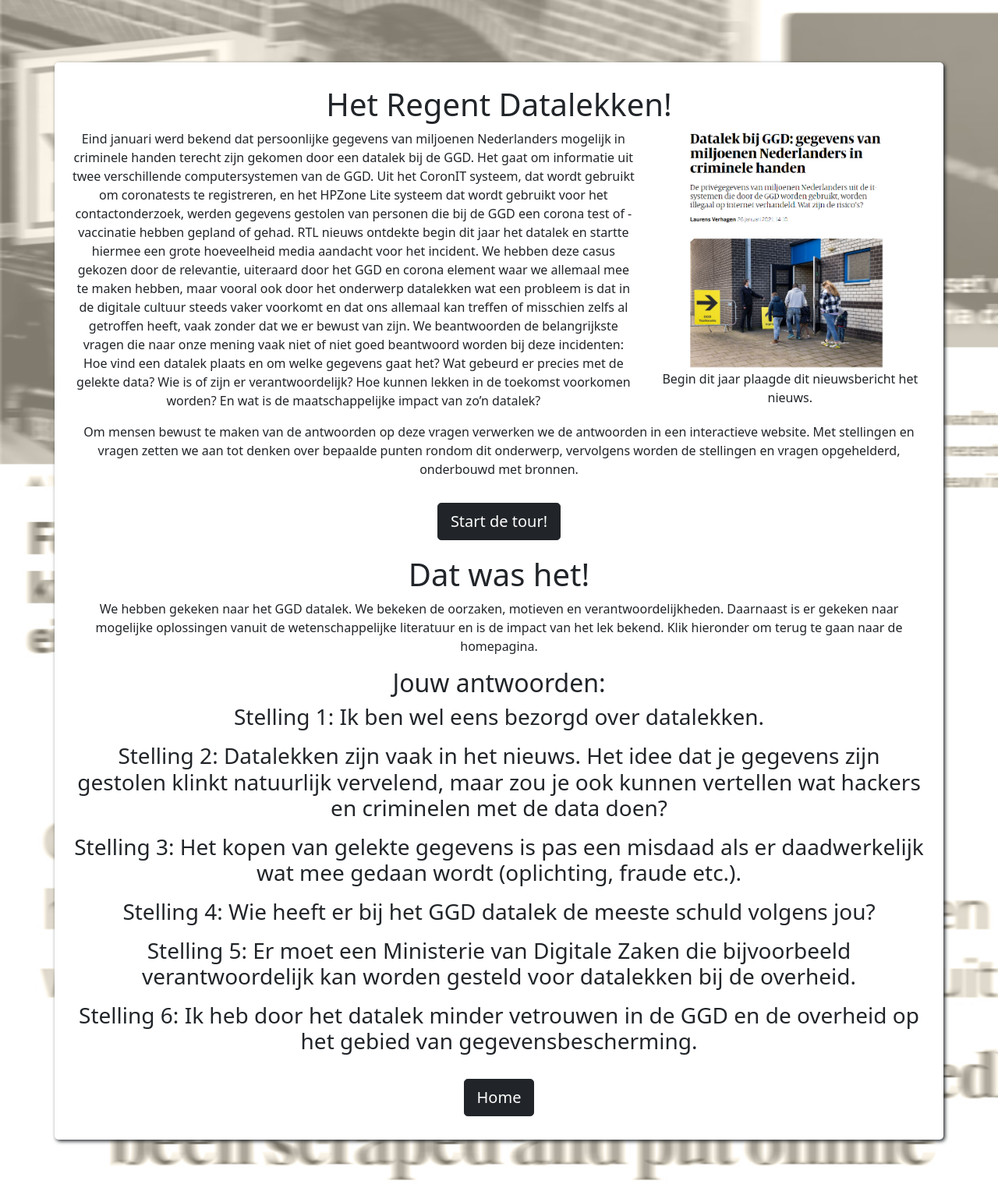
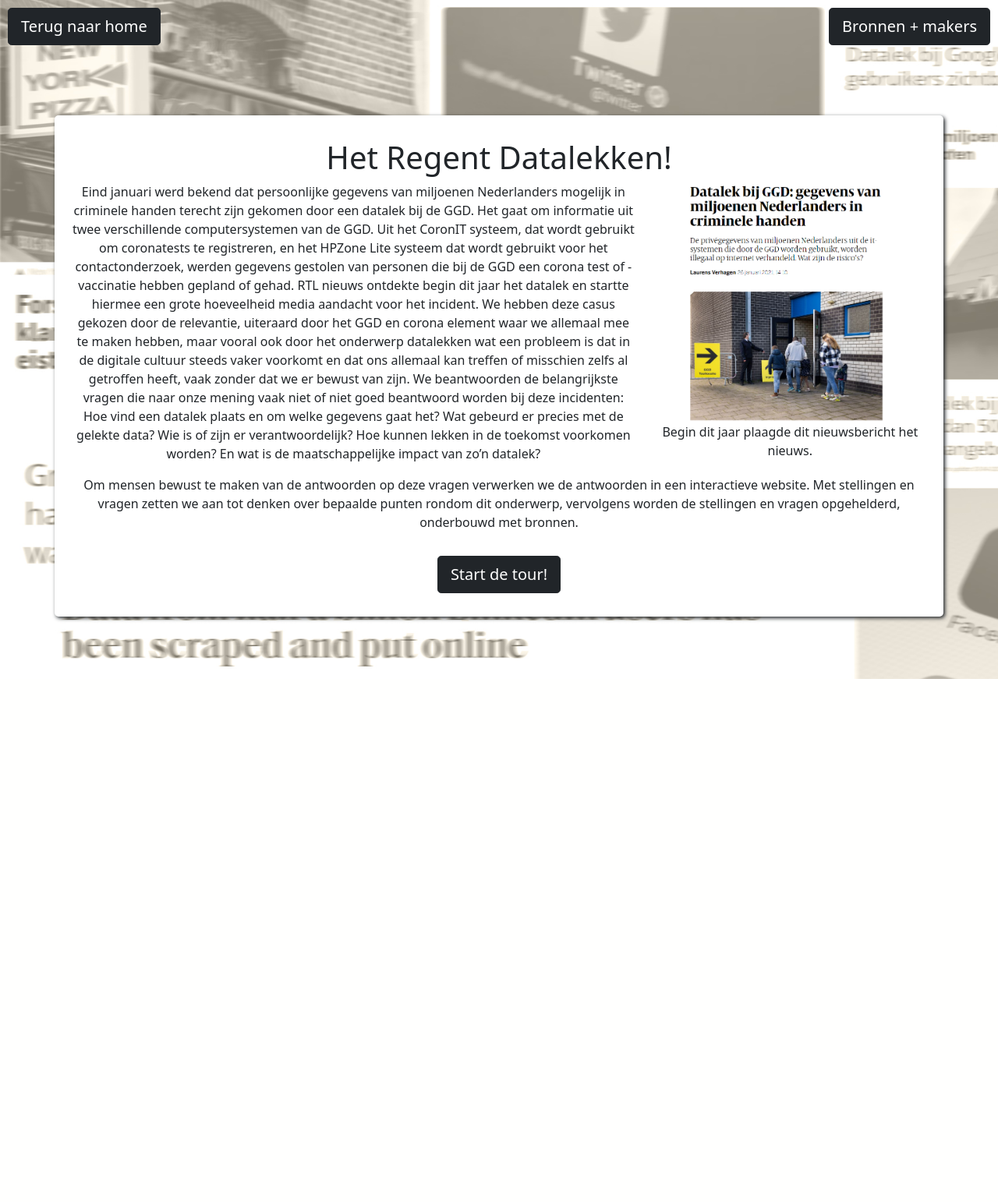
Before and after one commit to maiklarooij/HetRegentDataLekken, a Flask app: page / in a window 1280 px wide. Shown: the whole page at 78% size. After the commit the page ends 871 px from the top, so only its background shows below. Run offline with Flask 2, Linux system fonts and the light colour scheme; some libraries are stand-ins or nearby versions.

Commit message:
endversion

```diff
--- a/static/styles.css
+++ b/static/styles.css
@@ -28,3 +28,12 @@ body {
     margin-left: 25%;
     max-width: 50%;
 }
+
+#tohome {
+    margin: 10px;
+}
+
+#tobronnen {
+    margin: 10px;
+    float: right;
+}
--- a/templates/index.html
+++ b/templates/index.html
@@ -12,6 +12,9 @@
 </head>
 
 <body>
+    <button id='tohome' class="btn btn-dark btn-lg">Terug naar home</button>
+    <button id='tobronnen'class="btn btn-dark btn-lg">Bronnen + makers</button>
+
     <div class="container">
 
         <div id='home' class="screens">
@@ -182,9 +185,9 @@
             </div>
         </div>
 
-        <div id='screen12' style='display:block;' class="screens">
+        <div id='screen12' style='display:none;' class="screens">
             <h1>Dat was het!</h1>
-            <p>We hebben gekeken naar het GGD datalek. We bekeken de oorzaken, motieven en verantwoordelijkheden. Daarnaast is er gekeken naar mogelijke oplossingen vanuit de wetenschappelijke literatuur en is de impact van het lek bekend. Klik hieronder om terug te gaan naar de homepagina.</p>
+            <p>We hebben gekeken naar het GGD datalek. We bekeken de oorzaken, motieven en verantwoordelijkheden. Daarnaast is er gekeken naar mogelijke oplossingen vanuit de wetenschappelijke literatuur en is de impact van het lek bekend. Check hieronder jouw antwoorden op de stellingen. Van gedachten veranderd? Klik hieronder om terug te gaan naar de homepagina, dan kun je de stellingen opnieuw beantwoorden.</p>
             <h2>Jouw antwoorden:</h2>
 
             <h3>Stelling 1: Ik ben wel eens bezorgd over datalekken.</h3>
@@ -206,6 +209,23 @@
             <p class='stellingeind'><span id='answer6'></span></p>
 
             <button id='knop6' style='margin-top: 15px;' class="btn btn-dark btn-lg">Home</button>
+        </div>
+
+        <div id='bronnen' style='display:none;' class='screens'>
+            <h1>Makers</h1>
+            <p>Deze website is gemaakt door groep A4:</p>
+            <p>Laurens van Wijk - 12611972<br>Sem Kjaer - 12374040<br>Thijs Wiegers - 12377724<br>Maik Larooij - 12761915<br>Soufiane Zouli - 12871060<br>Mick van den Boer - 11423870</p>
+
+            <h1>Bronnen</h1>
+            <p>Alneyadi, S., Sithirasenan, E., & Muthukkumarasamy, V. (2016). A survey on data leakage prevention systems. Journal of Network and Computer Applications, 62, 137-152.</p>
+            <p>Anant, V., Donchak, L., Kaplan, J., & Soller, H. (2021, 22 januari). The consumer-data opportunity and the privacy imperative. McKinsey & Company. https://www.mckinsey.com/business-functions/risk/our-insights/the-consumer-data-opportunity-and-the-privacy-imperative</p>
+            <p>Chawan, P. M., Jadhav, P. (2019). Data Leak Prevention System: A Survey. International Research Journal of Engineering and Technology, 06(10), 197-199.</p>
+            <p>Curtis, S. R., Carre, J. R., & Jones, D. N. (2018). Consumer security behaviors and trust following a data breach. Managerial Auditing Journal, 33(4), 425–435. https://doi.org/10.1108/maj-11-2017-1692</p>
+            <p>Nouwt, S. (2021, 12 februari). Datalek bij de GGD is een les voor ons allemaal. KNMG. https://www.knmg.nl/actualiteit-opinie/columns/column/datalek-bij-de-ggd-is-een-les-voor-ons-allemaal-.htm</p>
+            <p>RTL Nieuws. (2021, 25 januari). Illegale handel in privégegevens miljoenen Nederlanders uit coronasystemen GGD. https://www.rtlnieuws.nl/nieuws/nederland/artikel/5210644/handel-gegevens-nederlanders-ggd-systemen-database-coronit-hpzone</p>
+            <p>RTL Nieuws. (2021). Privacylek coronasystemen was al maanden bekend, GGD deed niets: 'We konden overal bij'. https://www.rtlnieuws.nl/tech/artikel/5211164/ggd-corona-systemen-toegang-vog-coronit-hpzone-light  </p>
+            <p>Pérez-Morote, R., Pontones-Rosa, C., & Núñez-Chicharro, M. (2020). The effects of e-government evaluation, trust and the digital divide in the levels of e-government use in European countries. Technological Forecasting and Social Change, 154, 119973. https://doi.org/10.1016/j.techfore.2020.119973</p>
+            <button id='homefrombronnen' class="btn btn-dark btn-lg">Terug naar home</button>
         </div>
     </div>
 </body>
@@ -353,4 +373,38 @@
     document.getElementById("stelling6.2").addEventListener("click", function (){
         stelling6('Oneens');
     });
+
+    document.getElementById("tohome").addEventListener("click", function (){
+        goHome();
+    });
+
+    document.getElementById("homefrombronnen").addEventListener("click", function (){
+        goHome();
+    });
+
+    function goHome() {
+        for (let i = 1; i < 13; i++) {
+            var screen = 'screen' + i;
+            $(document.getElementById(screen)).fadeOut(1000);
+        }
+        $(document.getElementById('bronnen')).fadeOut(1000);
+        setTimeout(function(){
+            $(document.getElementById('home')).fadeIn(1000);
+        }, 1000);
+    };
+
+    document.getElementById("tobronnen").addEventListener("click", function (){
+        goToBronnen();
+    });
+
+    function goToBronnen() {
+        for (let i = 1; i < 13; i++) {
+            var screen = 'screen' + i;
+            $(document.getElementById(screen)).fadeOut(1000);
+        }
+        $(document.getElementById('home')).fadeOut(1000);
+        setTimeout(function(){
+            $(document.getElementById('bronnen')).fadeIn(1000);
+        }, 1000);
+    };
 </script>
```
